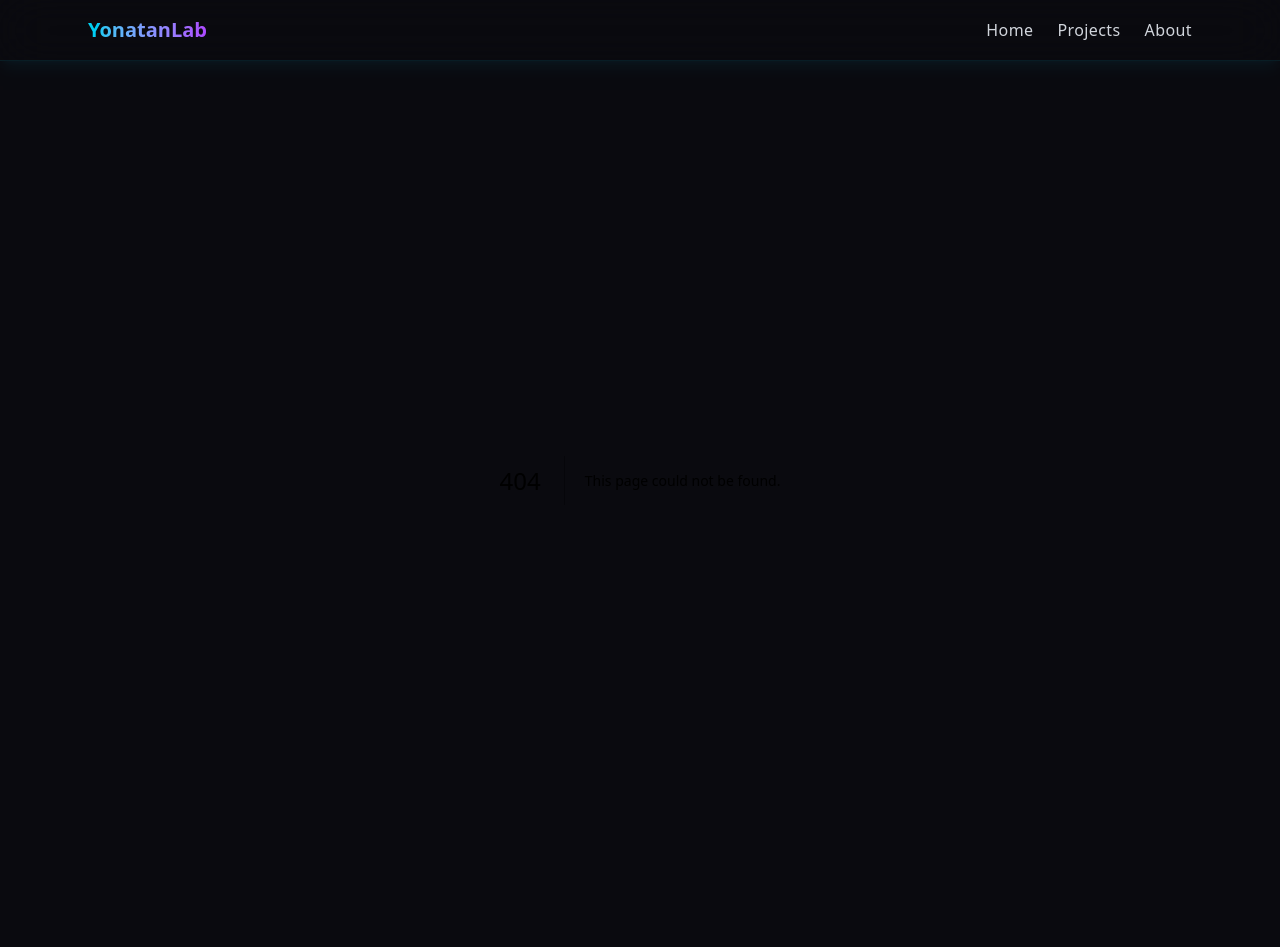
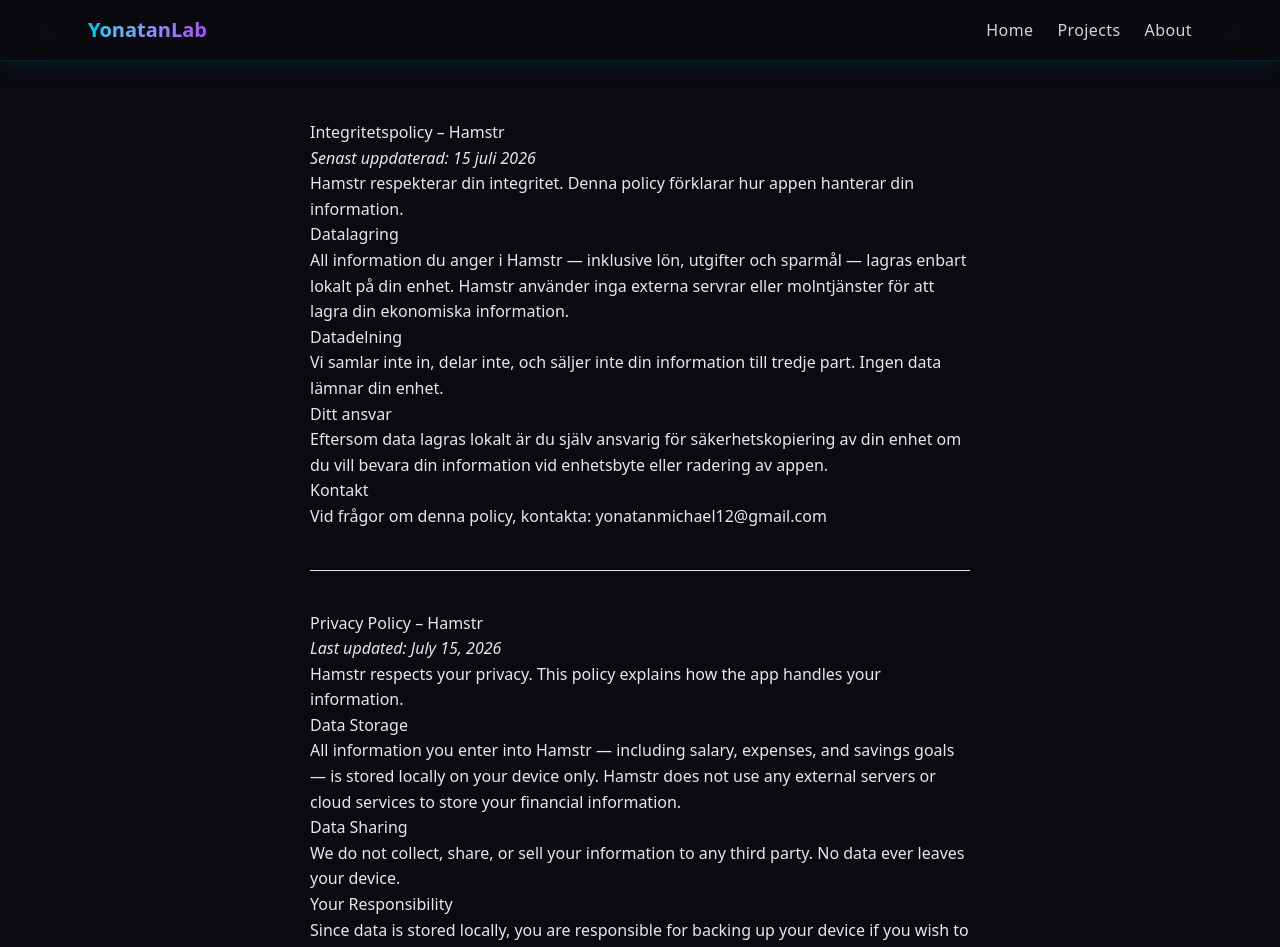
Before and after one commit to Yoni712/yonatanlab-website, a Next.js app: page /hamstr-privacy in a window 1280 px wide. Before the commit this address had no page. Shown: the top 947 px of the page. Before the commit the page ends 880 px from the top, so only its background shows below. Built offline with nearby package versions, Linux system fonts and the light colour scheme.

Commit message:
Add Hamstr privacy policy page

```diff
--- /dev/null
+++ b/app/hamstr-privacy/page.tsx
@@ -0,0 +1,41 @@
+export default function HamstrPrivacyPolicy() {
+  return (
+    <div style={{ maxWidth: 700, margin: "0 auto", padding: "40px 20px", lineHeight: 1.6 }}>
+      <h1>Integritetspolicy – Hamstr</h1>
+      <p><em>Senast uppdaterad: 15 juli 2026</em></p>
+
+      <p>Hamstr respekterar din integritet. Denna policy förklarar hur appen hanterar din information.</p>
+
+      <h2>Datalagring</h2>
+      <p>All information du anger i Hamstr — inklusive lön, utgifter och sparmål — lagras enbart lokalt på din enhet. Hamstr använder inga externa servrar eller molntjänster för att lagra din ekonomiska information.</p>
+
+      <h2>Datadelning</h2>
+      <p>Vi samlar inte in, delar inte, och säljer inte din information till tredje part. Ingen data lämnar din enhet.</p>
+
+      <h2>Ditt ansvar</h2>
+      <p>Eftersom data lagras lokalt är du själv ansvarig för säkerhetskopiering av din enhet om du vill bevara din information vid enhetsbyte eller radering av appen.</p>
+
+      <h2>Kontakt</h2>
+      <p>Vid frågor om denna policy, kontakta: yonatanmichael12@gmail.com</p>
+
+      <hr style={{ margin: "40px 0" }} />
+
+      <h1>Privacy Policy – Hamstr</h1>
+      <p><em>Last updated: July 15, 2026</em></p>
+
+      <p>Hamstr respects your privacy. This policy explains how the app handles your information.</p>
+
+      <h2>Data Storage</h2>
+      <p>All information you enter into Hamstr — including salary, expenses, and savings goals — is stored locally on your device only. Hamstr does not use any external servers or cloud services to store your financial information.</p>
+
+      <h2>Data Sharing</h2>
+      <p>We do not collect, share, or sell your information to any third party. No data ever leaves your device.</p>
+
+      <h2>Your Responsibility</h2>
+      <p>Since data is stored locally, you are responsible for backing up your device if you wish to preserve your information across device changes or app deletion.</p>
+
+      <h2>Contact</h2>
+      <p>For questions about this policy, contact: yonatanmichael12@gmail.com</p>
+    </div>
+  );
+}
```
